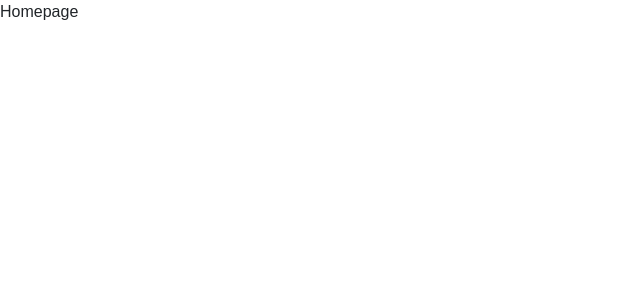
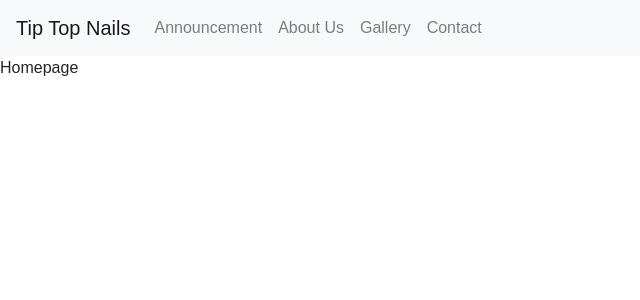
Before and after one commit to Rmartinez2020/TipTopNails, a React (Create React App) app in the folder client/: page / in a window 1280 px wide. Shown: the top 300 px of the page, without its empty margins (0-640 px from the left). Built offline with nearby package versions, Linux system fonts and the light colour scheme.

Commit message:
create nav component

```diff
--- a/client/src/App.js
+++ b/client/src/App.js
@@ -1,11 +1,15 @@
 /* === Dependencies === */
 import React, { Component } from "react";
 import "./App.css";
-import Homepage from "./pages/homepage"
+import Homepage from "./pages/homepage";
+import Nav from "./components/Nav"
 
 function App() {
   return (
-    <Homepage />
+    <>
+      <Nav />
+      <Homepage />
+    </>
   );
 }
 
--- /dev/null
+++ b/client/src/components/Nav/index.js
@@ -0,0 +1,34 @@
+/* === Dependencies === */
+import React from "react";
+
+function Nav() {
+    return (
+        <>
+            <nav class="navbar navbar-expand-lg navbar-light bg-light">
+                <a class="navbar-brand" href="#">Tip Top Nails</a>
+                <button class="navbar-toggler" type="button" data-toggle="collapse" data-target="#navbarSupportedContent" aria-controls="navbarSupportedContent" aria-expanded="false" aria-label="Toggle navigation">
+                    <span class="navbar-toggler-icon"></span>
+                </button>
+
+                <div class="collapse navbar-collapse" id="navbarSupportedContent">
+                    <ul class="navbar-nav mr-auto">
+                        <li class="nav-item">
+                            <a class="nav-link" href="#announcement">Announcement</a>
+                        </li>
+                        <li class="nav-item">
+                            <a class="nav-link" href="#about">About Us</a>
+                        </li>
+                        <li class="nav-item">
+                            <a class="nav-link" href="#gallery">Gallery</a>
+                        </li>
+                        <li class="nav-item">
+                            <a class="nav-link" href="#contact">Contact</a>
+                        </li>
+                    </ul>
+                </div>
+            </nav>
+        </>
+    )
+}
+
+export default Nav;
```
